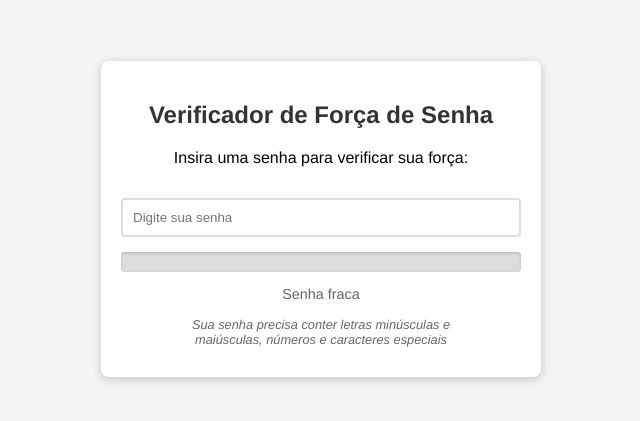
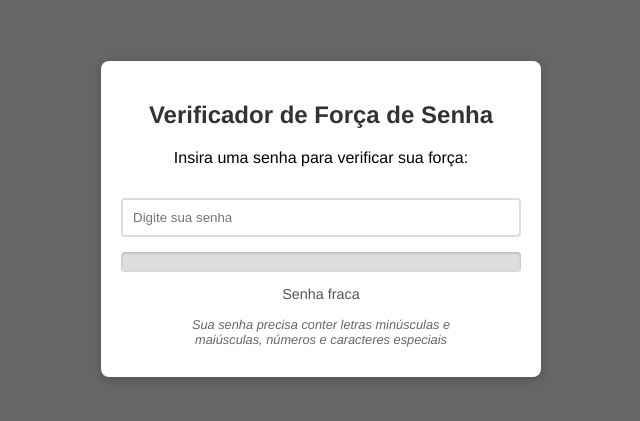
Before and after one commit to Italloml/ProjetoVerificadorFor-aSenha, a plain HTML site: page index.html in a window 1280 px wide. Shown: the part 181-602 px from the top of the page, without its empty margins (319-959 px from the left). Drawn offline with Linux system fonts and the light colour scheme.

Commit message:
modificação do background

```diff
--- a/Assets/Script/script.js
+++ b/Assets/Script/script.js
@@ -20,7 +20,7 @@ passwordInput.addEventListener('input', function() { // criando o evento
 
     // Avaliação no que está preenchido para ser somada ao score
 
-    // primeiro requisitos
+    // requisitos
     if(password.length >= 8) score++;
     if(password.match(/[a-z]/)) score++; // verificando se há letra minúscula
     if(password.match(/[A-Z]/)) score++; // verificando se há letra maiúscula
--- a/Assets/Style/style.css
+++ b/Assets/Style/style.css
@@ -1,6 +1,6 @@
 body {
     font-family: Helvetica;
-    background-color: #f4f4f4;
+    background-color: #666;
     display: flex;
     align-items: center;
     justify-content: center;
@@ -46,7 +46,7 @@ input[type="password"] {
 }
 
 #password-strength-text {
-    color: #666;
+    color: #555;
     font-size: 0.9rem;
 }
 
```
